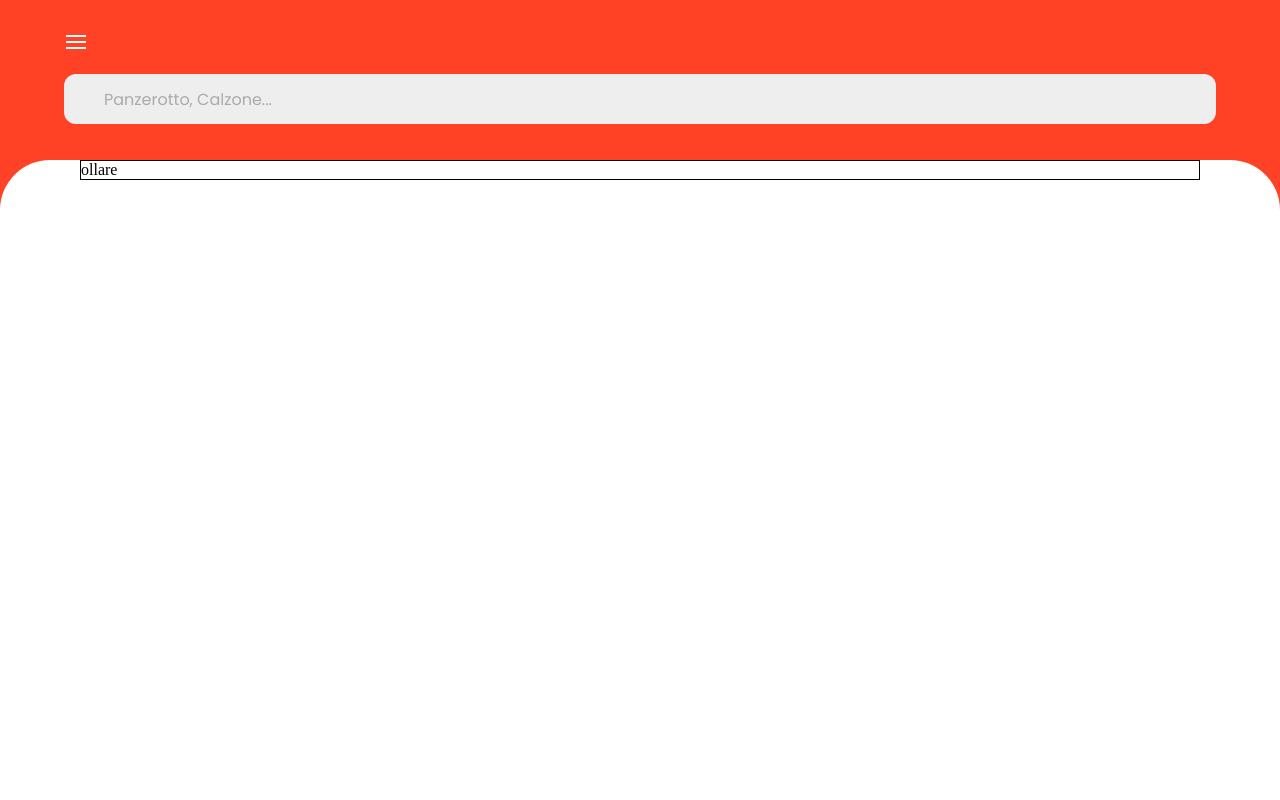
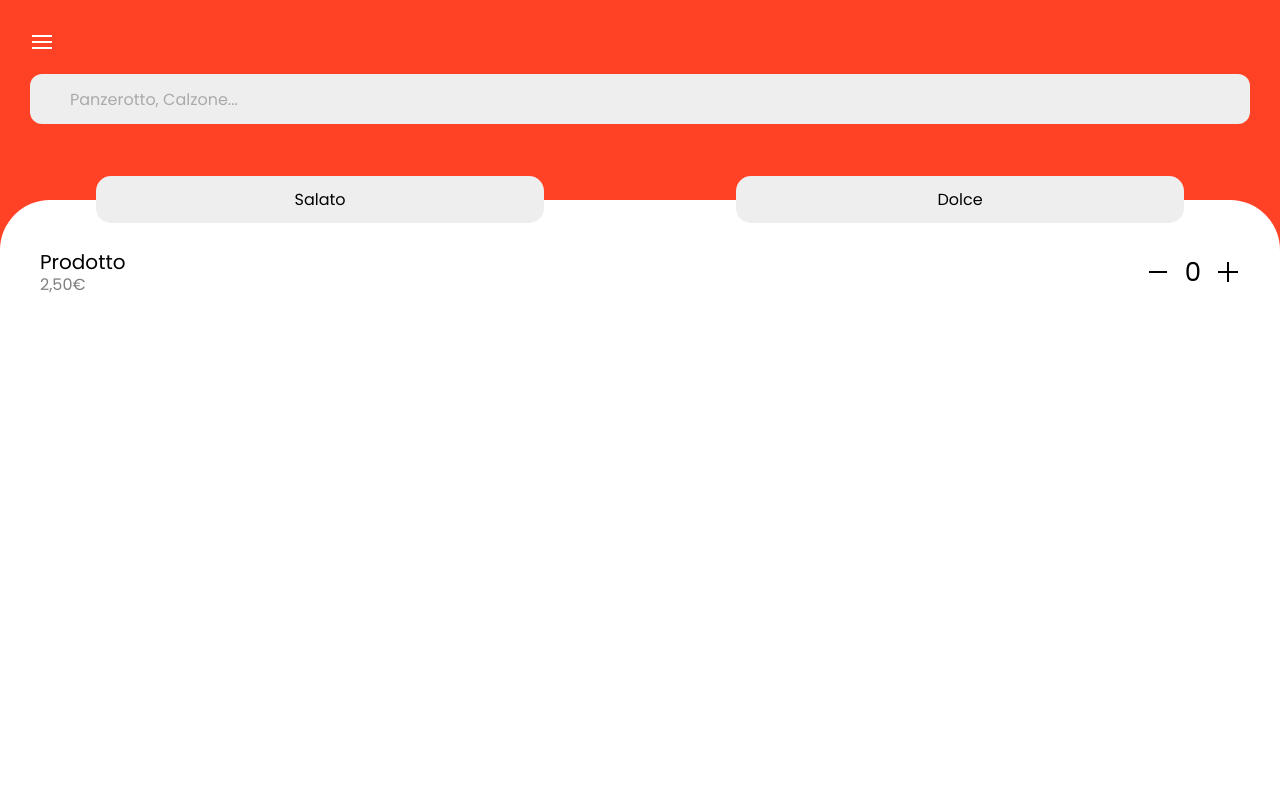
Before and after one commit to JackMarelli/Ordini-Bar, a Django app: page / in a window 1280 px wide. Run offline with Django 3.2, Linux system fonts and the light colour scheme; the visitor is signed in with stand-in values (Sample User, id 1).

Commit message:
Sistemata pagina mainlist sul server

```diff
--- a/Server/ordinibar/static/ordinibar/css/styles.css
+++ b/Server/ordinibar/static/ordinibar/css/styles.css
@@ -157,8 +157,8 @@ form input[type = "password"]:focus{
 .functions {
   display: flex;
   flex-flow: column;
-  width: 90%;
-  margin-top: 30px;
+  width: 100%;
+  margin: 30px 30px 0 30px;
 }
 
 .searchbar {
@@ -183,7 +183,7 @@ form input[type = "password"]:focus{
   position: absolute;
   bottom: 0;
   width: 100%;
-  height: 80%;
+  height: 75%;
   background-color: var(--white);
   border-radius: 50px 50px 0 0;
 }
@@ -191,11 +191,64 @@ form input[type = "password"]:focus{
 .lista {
   display: flex;
   flex-flow: column nowrap;
-  overflow: scroll;
 
-  margin-inline: 80px;
-  border: 1px solid black;
+  margin: 0 40px 0 40px;
+  padding: 0;
   height: fit-content;
+}
+
+.prodotto {
+  width: 100%;
+  height: 100%;;
+  font-family: "Poppins", sans-serif;
+  display: flex;
+  justify-content: space-between;
+  align-items: center;
+}
+
+.buttons {
+  position: relative;
+  top: -24px;
+  z-index: 1000;
+  width: 100%;
+  display: flex;
+  flex-flow: row;
+  justify-content: space-around;
+}
+
+#salato, #dolce {
+  background-color: var(--grayE);
+  height: 47px;
+  width: 35%;
+
+  display: flex;
+  justify-content: center;
+  align-items: center;
+
+  border-radius: 15px;
+
+  font-family: "Poppins", sans-serif;
+}
+
+.prop .nome {
+  margin-bottom: -5px;
+  font-size: 20px;
+}
+
+.prop .prezzo {
+  font-size: 16px;
+  opacity: 50%;
+}
+
+.quantity {
+  display: flex;
+  flex-flow: row;
+  align-items: center;
+  font-size: 26px;
+}
+
+.quantity .number {
+  padding-inline: 15px;
 }
 
 ::-webkit-scrollbar {
--- a/Server/ordinibar/templates/ordinibar/mainlist.html
+++ b/Server/ordinibar/templates/ordinibar/mainlist.html
@@ -5,19 +5,44 @@
     <meta charset="UTF-8" />
     <meta http-equiv="X-UA-Compatible" content="IE=edge" />
     <meta name="viewport" content="width=device-width, initial-scale=1.0" />
-    <title>RedMenu</title>
-    <link rel="stylesheet" href='{% static "ordinibar/css/styles.css"%}'>
-    <script src='{% static "ordinibar/js/animazioni.js"%}'></script>
+    <title>Document</title>
+    <link rel="stylesheet" href="{% static 'ordinibar/css/styles.css' %}" />
   </head>
   <body>
     <div class="content">
       <div class="redbg">
         <div class="functions">
-        <div class="menubutton"><img src='{% static "ordinibar/img/menuicon.svg"%}'' alt=""></div>
-        <div class="searchbar"><input type="text" name="searchbar" id="searchbar" placeholder="Panzerotto, Calzone..."></div>
-      </div>
+          <div class="menubutton">
+            <img src="{%static 'ordinibar/img/menuicon.svg'%}" alt="" />
+          </div>
+          <div class="searchbar">
+            <input
+              type="text"
+              name="searchbar"
+              id="searchbar"
+              placeholder="Panzerotto, Calzone..."
+            />
+          </div>
+
+        </div>
         <div class="whitebg">
-          <div class="lista"><div class="prodotto">ollare</div></div>
+          <div class="buttons">
+            <div id="salato">Salato</div>
+            <div id="dolce">Dolce</div>
+          </div>
+          <div class="lista">
+            <div class="prodotto">
+              <div class="prop">
+                <div class="nome">Prodotto</div>
+                <div class="prezzo">2,50€</div>
+              </div>
+              <div class="quantity">
+                <div class="plus"><img src="{%static 'ordinibar/img/minusicon.png'%}" alt="" srcset=""></div>
+                <div class="number">0</div>
+                <div class="minus"><img src="{%static 'ordinibar/img/plusicon.svg'%}" alt="" srcset=""></div>
+              </div>
+            </div>
+          </div>
         </div>
       </div>
     </div>
```
Also changed, not shown: Server/ordinibar/static/ordinibar/img/minusicon.png (added), Server/ordinibar/static/ordinibar/img/plusicon.svg (added).
